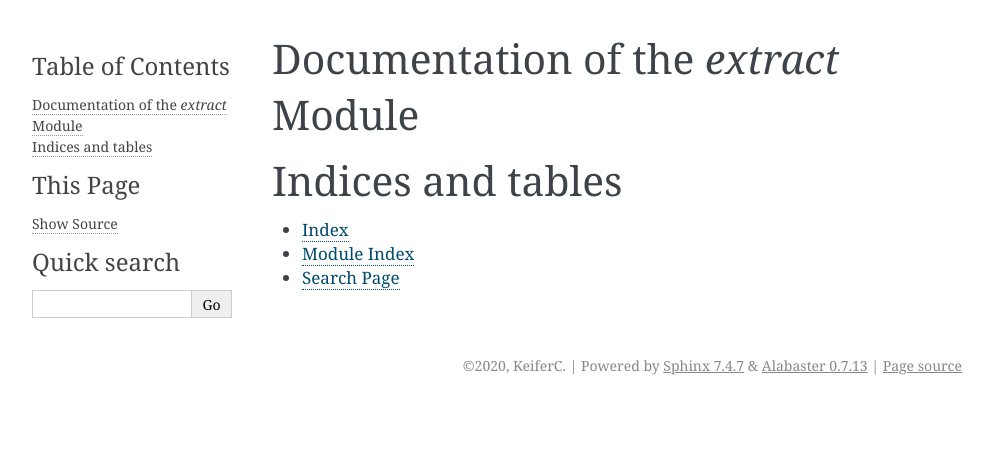
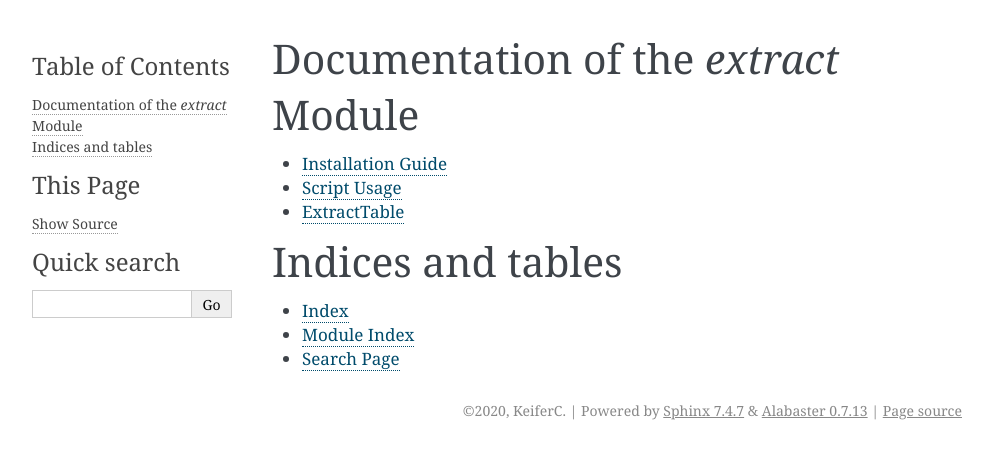
Before and after one commit to mggg/mggg-states-qa, a Sphinx documentation site: the page built from docs/source/index.rst, in a window 1280 px wide. Shown: the top 459 px of the page, without its empty margins (148-1141 px from the left). Built offline with Sphinx 7.4.7, drawn with Linux system fonts in a browser that asks for light colours.

Commit message:
set up toc

```diff
--- a/docs/source/index.rst
+++ b/docs/source/index.rst
@@ -3,8 +3,11 @@ Documentation of the `extract` Module
 
 .. toctree::
    :maxdepth: 2
-   :caption: Contents:
+   :glob:
 
+   pages/installation
+   pages/usage
+   pages/et-class
 
 
 Indices and tables
--- /dev/null
+++ b/docs/source/pages/et-class.rst
@@ -0,0 +1,4 @@
+ExtractTable
+============
+
+TODO
--- /dev/null
+++ b/docs/source/pages/installation.rst
@@ -0,0 +1,4 @@
+Installation Guide
+==================
+
+TODO
--- /dev/null
+++ b/docs/source/pages/usage.rst
@@ -0,0 +1,4 @@
+Script Usage
+============
+
+TODO
```
